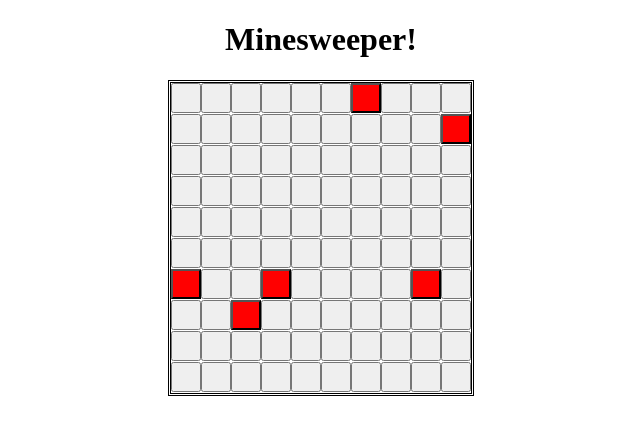
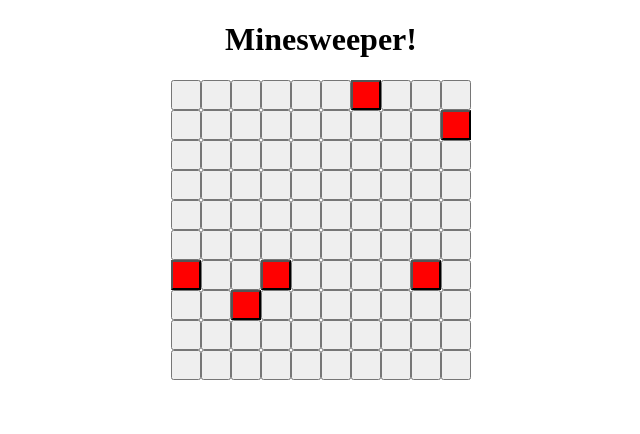
Before and after one commit to samueljim/angular-MS, an Angular app: page / in a window 1280 px wide. Shown: the top 434 px of the page, without its empty margins (319-959 px from the left). Built offline with nearby package versions, Linux system fonts and the light colour scheme.

Commit message:
fixed button spacing issue

```diff
--- a/src/app/grid/grid.component.scss
+++ b/src/app/grid/grid.component.scss
@@ -1,15 +1,12 @@
 #grid {
     width: max-content;
     margin: 0 auto;
-    // text-align: center;
-    border-style: double;
-    border-width: 3px;
 }
 
 button {
+    float: left;
     width: 30px;
     height: 30px;
     margin: 0 auto;
     text-align: center;
-    // background-color: green
 }
```
